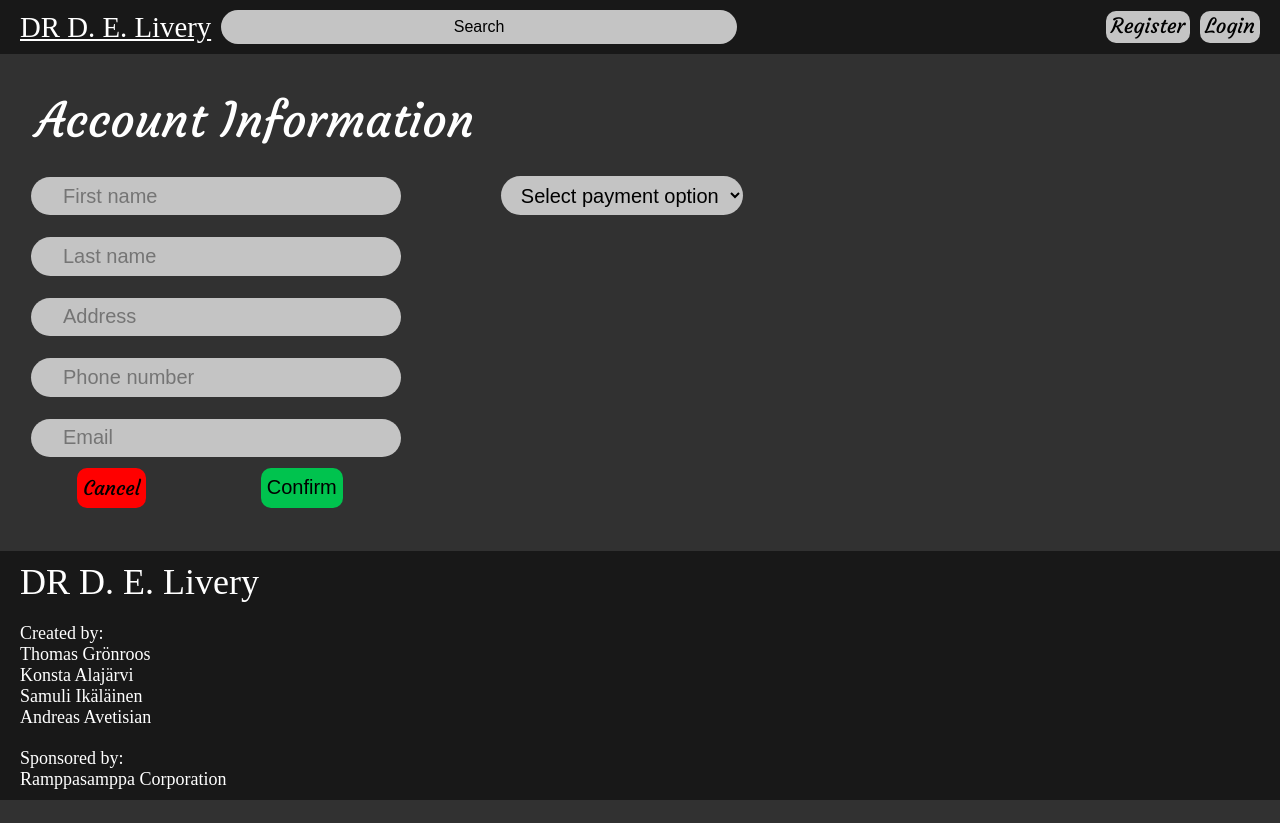
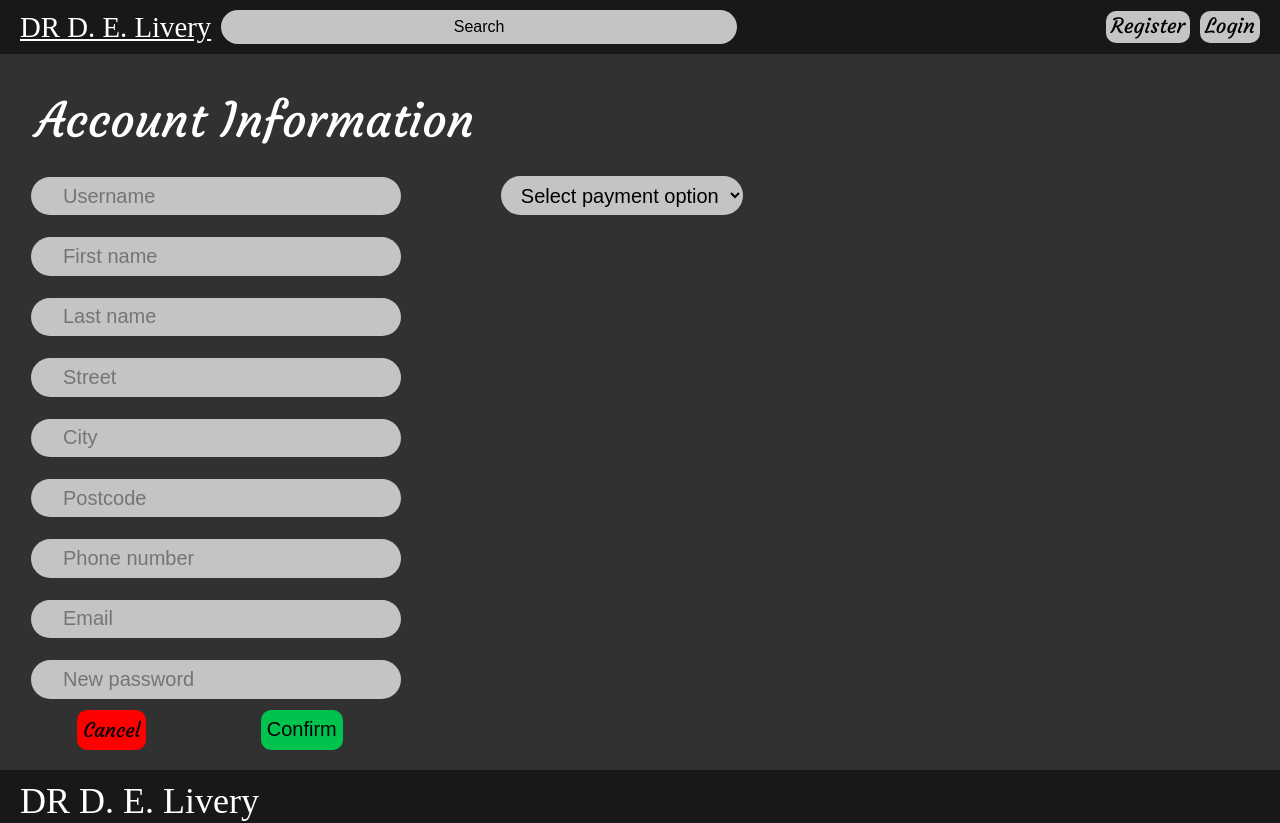
Before and after one commit to AWAProjectOrganization-team-6/frontend, a React (Create React App) app: page /account in a window 1280 px wide. Shown: the top 823 px of the page. Before the commit the page ends 800 px from the top, so only its background shows below. Built offline with nearby package versions, Linux system fonts and the light colour scheme; no server answers; a web font is replaced by a local one.

Commit message:
Update Account Info Page

```diff
--- a/src/views/AccountInfo.js
+++ b/src/views/AccountInfo.js
@@ -18,11 +18,15 @@ class AccountInfo extends Component {
         super(props);
         this.state = {
             accountData: {
+                userName: '',
                 firstName: '',
                 lastName: '',
-                address: '',
+                address: {
+
+                },
                 phoneNumber: '',
                 email: '',
+                password: '',
                 paymentOption: '',
                 paymentDetails: {
 
@@ -42,15 +46,27 @@ class AccountInfo extends Component {
         axios.get(APIAddress + 'users/@me', {
                     headers: { authorization: 'bearer ' + this.props.token },
                 }).then((res) => {
-                    console.log(res);
+                    // console.log(res);
                     this.setState({
+                        userName: res.data.username,
                         firstName: res.data.first_name,
                         lastName: res.data.last_name,
-                        // address: res.data.address,
                         phoneNumber: res.data.phone,
                         email: res.data.email
                     })
                 });
+
+        axios.get(APIAddress + 'users/@me/address', {
+            headers: { authorization: 'bearer ' + this.props.token },
+        }).then((res) => {
+            console.log(res);
+            this.setState({
+                ...this.state.address,
+                street_address: res.data[0].street_address,
+                city: res.data[0].city,
+                postcode: res.data[0].postcode
+            })
+        });
     }
 
     onChange(event) {
@@ -62,9 +78,6 @@ class AccountInfo extends Component {
                 break;
             case 'lastName':
                 accountData.lastName = event.target.value;
-                break;
-            case 'address':
-                accountData.address = event.target.value;
                 break;
             case 'phoneNumber':
                 accountData.phoneNumber = event.target.value;
@@ -85,7 +98,19 @@ class AccountInfo extends Component {
     }
 
     handleConfirm() {
-        // console.log(this.paymentDetails.current.state);
+        console.log(this.props.token);
+        axios.put(APIAddress + 'users/@me', {
+            headers: { authorization: 'bearer ' + this.props.token },
+        }).then((res) => {
+            // console.log(res);
+            this.setState({
+                firstName: res.data.first_name,
+                lastName: res.data.last_name,
+                phoneNumber: res.data.phone,
+                email: res.data.email,
+                password: res.data.password
+            })
+        });
     }
 
     render() {
@@ -107,6 +132,15 @@ class AccountInfo extends Component {
                         <div className = { styles.infoBoxes }>
                             <input
                                 className = { styles.inputs }
+                                name='userName'
+                                placeholder='Username'
+                                type='text'
+                                onChange={this.onChange}
+                                defaultValue={this.state.userName}
+                                readOnly
+                            />
+                            <input
+                                className = { styles.inputs }
                                 name='firstName'
                                 placeholder='First name'
                                 type='text'
@@ -123,11 +157,30 @@ class AccountInfo extends Component {
                             />
                             <input
                                 className = { styles.inputs }
-                                name='address'
-                                placeholder='Address'
+                                name='street'
+                                placeholder='Street'
                                 type='text'
                                 onChange={this.onChange}
-                                // defaultValue={this.state.address}
+                                defaultValue={this.state.street_address}
+                                readOnly
+                            />
+                            <input
+                                className = { styles.inputs }
+                                name='city'
+                                placeholder='City'
+                                type='text'
+                                onChange={this.onChange}
+                                defaultValue={this.state.city}
+                                readOnly
+                            />
+                            <input
+                                className = { styles.inputs }
+                                name='postcode'
+                                placeholder='Postcode'
+                                type='text'
+                                onChange={this.onChange}
+                                defaultValue={this.state.postcode}
+                                readOnly
                             />
                             <input
                                 className = { styles.inputs }
@@ -144,6 +197,14 @@ class AccountInfo extends Component {
                                 type='email'
                                 onChange={this.onChange}
                                 defaultValue={this.state.email}
+                            />
+                            <input
+                                className = { styles.inputs }
+                                name='password'
+                                placeholder='New password'
+                                type='text'
+                                onChange={this.onChange}
+                                defaultValue={this.state.password}
                             />
                         </div>
                         <div className = { styles.buttons }>
```
